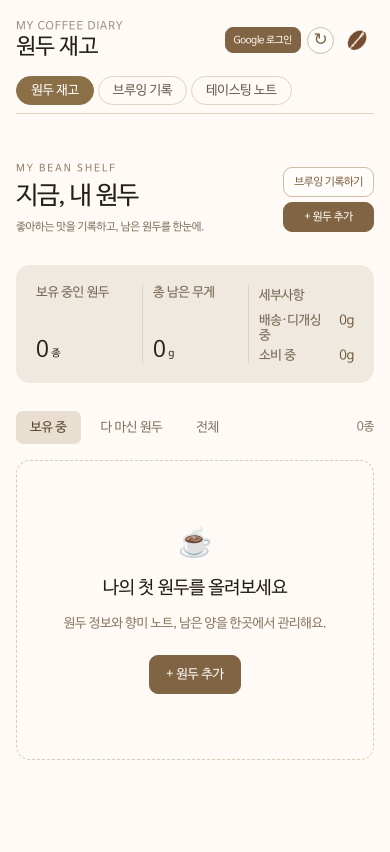
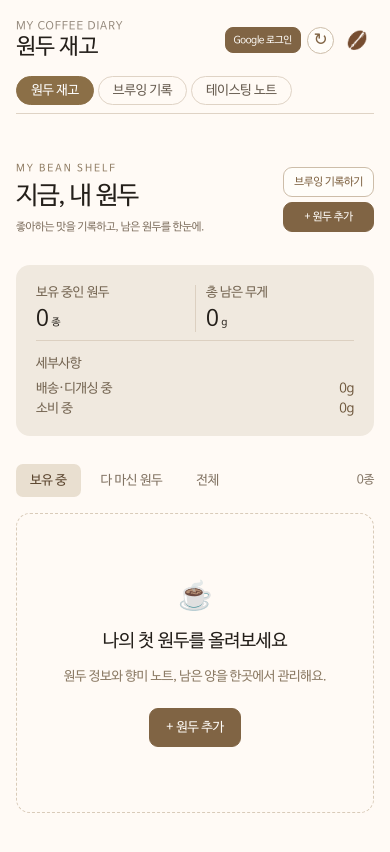
Before and after one commit to tremello/coffee-diary, a React (Vite) app: page / in a window 390 px wide. Built offline with nearby package versions, Linux system fonts and the light colour scheme.

Commit message:
Adjust inventory summary layout

```diff
--- a/src/style.css
+++ b/src/style.css
@@ -110,7 +110,7 @@ button:focus-visible, input:focus-visible, textarea:focus-visible { outline: 2px
 .intro-actions { display: flex; align-items: center; gap: 8px; }
 .quiet-button { background: transparent; color: #806444; }
 .inventory-summary { display: grid; grid-template-columns: repeat(3, minmax(0, 1fr)); padding: 24px 30px; background: #f0e9df; border-radius: 14px; margin-bottom: 28px; }
-.inventory-summary > div { display: flex; align-items: center; justify-content: space-between; gap: 12px; padding-right: 28px; }
+.inventory-summary > div { display: flex; align-items: center; justify-content: flex-start; gap: 16px; padding-right: 28px; }
 .inventory-summary > div + div { border-left: 1px solid #dcd0c1; padding: 0 0 0 28px; }
 .inventory-summary span { font-size: 13px; color: #756653; }
 .inventory-summary strong { font-size: 27px; font-weight: 550; font-variant-numeric: tabular-nums; }
@@ -176,10 +176,10 @@ button:focus-visible, input:focus-visible, textarea:focus-visible { outline: 2px
   .intro-actions button { padding: 8px 10px; font-size: 11px; }
   .inventory-intro h2 { font-size: 25px; }
   .inventory-intro p:last-child { font-size: 11px; max-width: 190px; line-height: 1.6; }
-  .inventory-summary { padding: 20px; }
+  .inventory-summary { grid-template-columns: repeat(2, minmax(0, 1fr)); padding: 20px; }
   .inventory-summary > div { align-items: flex-start; flex-direction: column; padding-right: 10px; gap: 6px; }
-  .inventory-summary > div + div { padding-left: 20px; }
   .inventory-summary > div + div { padding-left: 10px; }
+  .inventory-summary > div:last-child { grid-column: 1 / -1; border-left: 0; border-top: 1px solid #dcd0c1; padding: 12px 0 0; margin-top: 8px; }
   .inventory-summary strong { font-size: 22px; }
   .inventory-summary small { font-size: 10px; margin-left: 3px; }
   .summary-status-breakdown { width: 100%; font-size: 8px; gap: 5px; }
```
